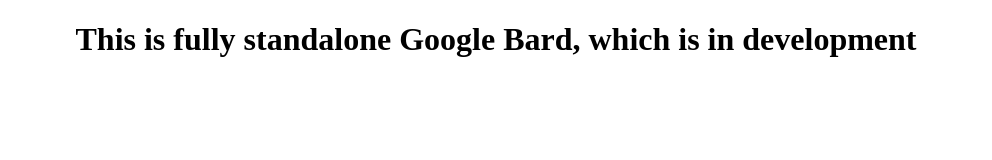
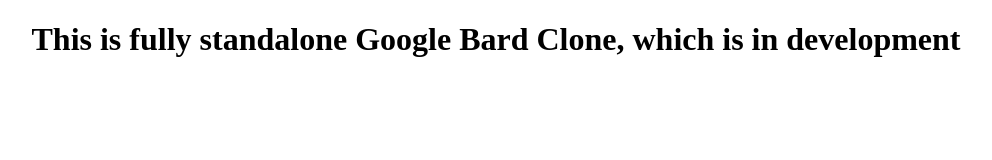
Before and after one commit to google-search-engine/google-search-engine.github.io, a plain HTML site: page index.html in a window 1280 px wide. Shown: the whole page, without its empty margins (144-1136 px from the left). Drawn offline with Linux system fonts and the light colour scheme.

Commit message:
Update index.html

```diff
--- a/index.html
+++ b/index.html
@@ -8,7 +8,7 @@
 </head>
 <body>
    <h1 align="center">
-     This is fully standalone Google Bard, which is in development
+     This is fully standalone Google Bard Clone, which is in development
    </h1>
 
 </body>
```
